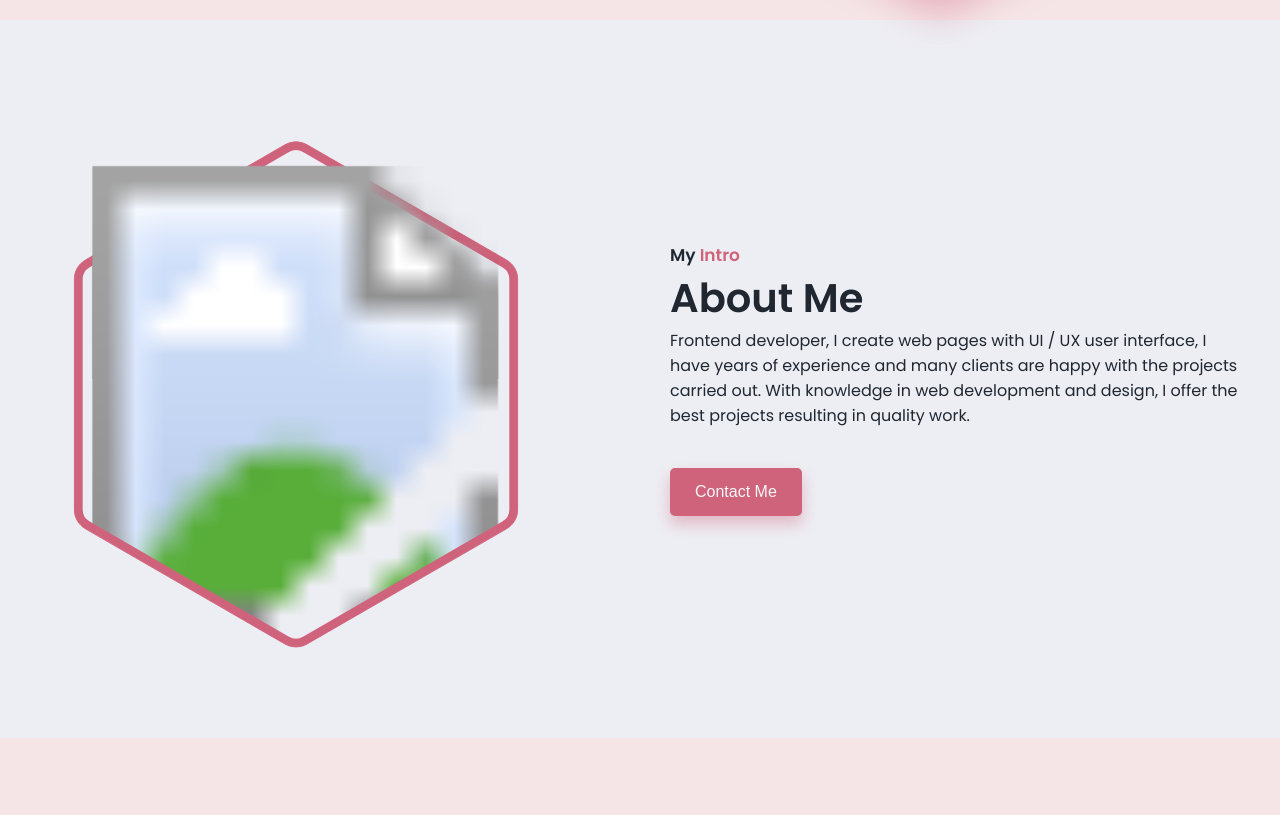
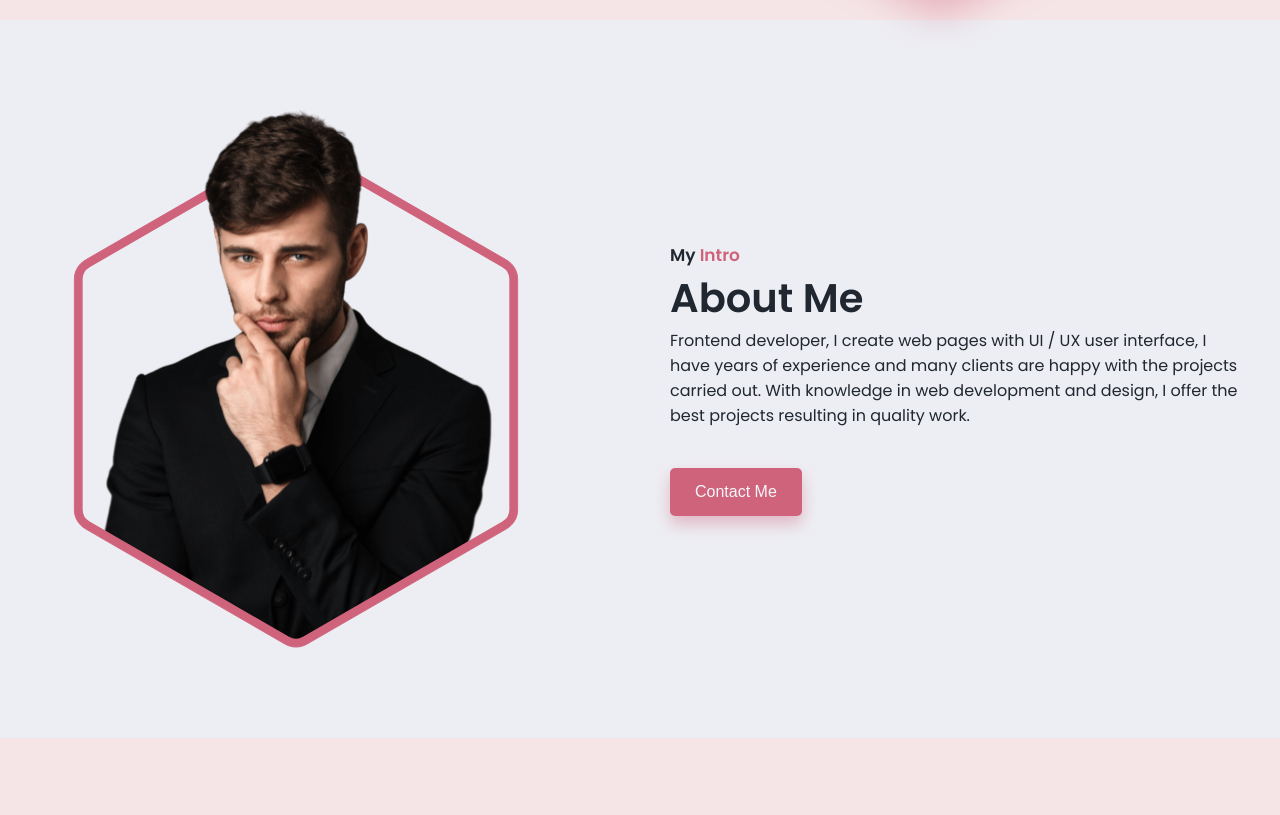
Before and after one commit to Rahat-a/portfolio-, a plain HTML site: page index.html in a window 1280 px wide. Shown: the part 780-1595 px from the top of the page. Drawn offline with nearby package versions, Linux system fonts and the light colour scheme.

Commit message:
about img rename

```diff
--- a/index.html
+++ b/index.html
@@ -161,7 +161,7 @@
                        </pattern>
 
                        <!-- Insert your profile (recommended size: 640 x 940) -->
-                       <image id="imageBorder" width="640" height="940" href="./img/perfil.png"/>
+                       <image id="imageBorder" width="640" height="940" href="./img/profil.png"/>
                     </defs>
                  </svg>
             </div>
```
